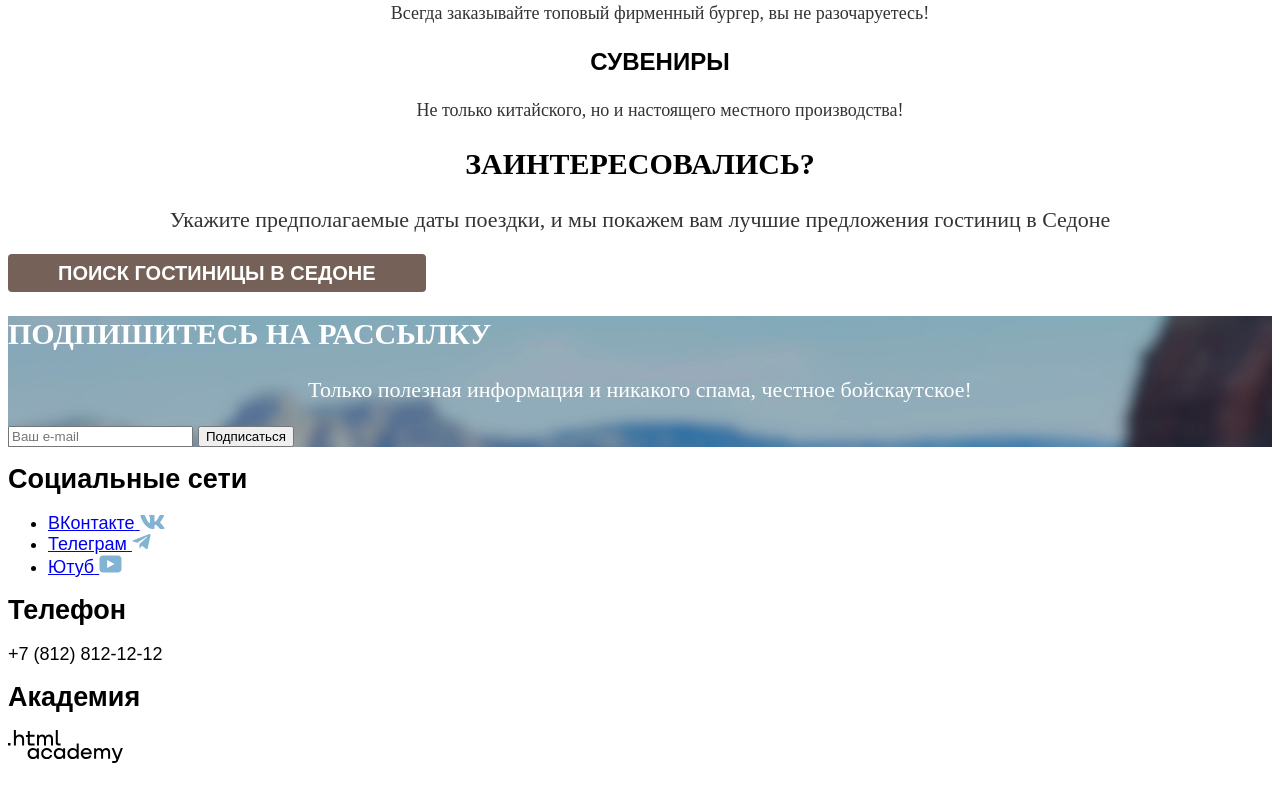
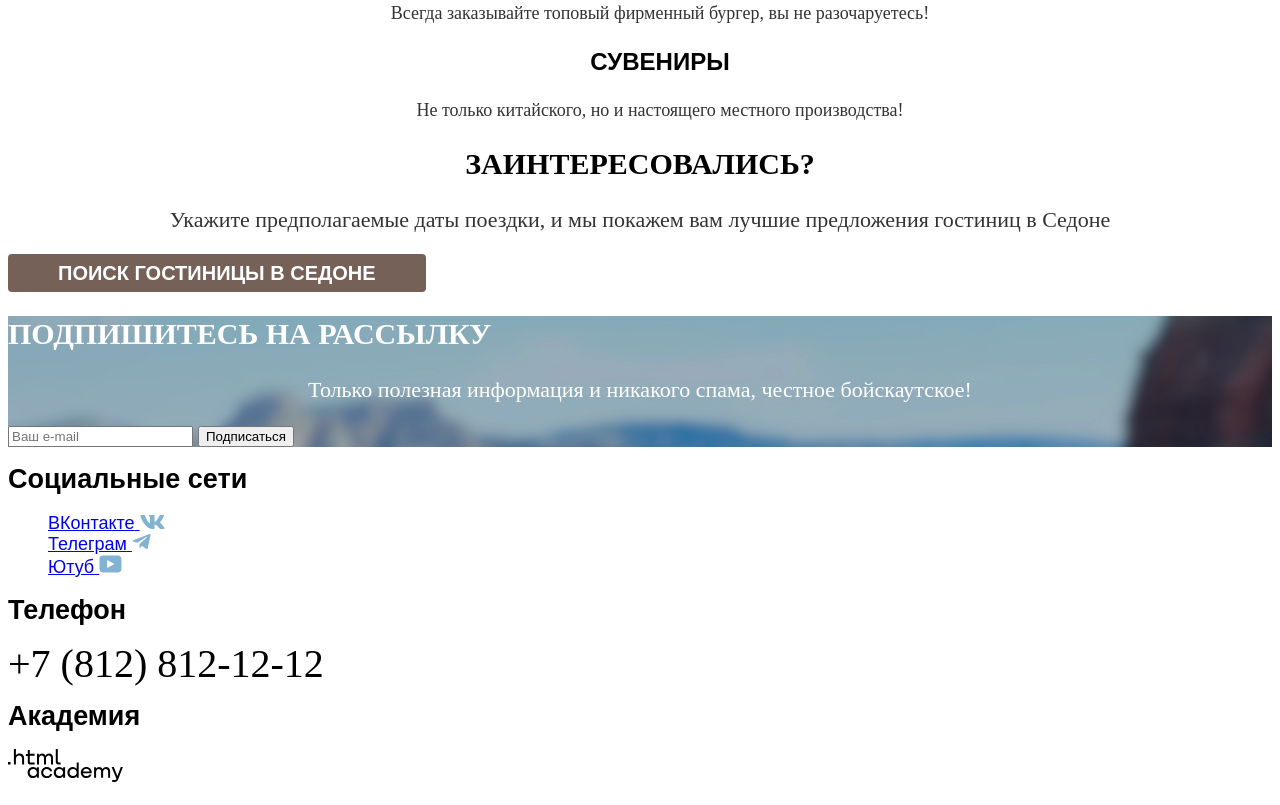
Before and after one commit to htmlacademy-htmlcss/2114165-sedona-35, a plain HTML site: page index.html in a window 1280 px wide. Shown: the part 2327-3132 px from the top of the page. Drawn offline with Linux system fonts and the light colour scheme; a web font is replaced by a local one.

Commit message:
Исправляет ошибки в свойствах футера.

```diff
--- a/styles/styles.css
+++ b/styles/styles.css
@@ -182,18 +182,17 @@ background-color: #FFFFFF;
 }
 
 .footer-contacts-address-phone {
-  Text Style: Texts/Text phone;
-  Font family: PT Sans;
-  Font style: Regular;
-  Font size: 40px;
-  Line height: 40px;
-  Line height: 77%;
-  Align: Center;
-  Vertical align: Top;
-  color: #000000;
-  text-decoration: none;
+font-family: 'PT Sans';
+font-style: normal;
+font-weight: 400;
+font-size: 40px;
+line-height: 40px;
+text-align: center;
+text-transform: uppercase;
+color: #000000;
+ text-decoration: none;
 }
 
-.page-footer .footer-social {
+.footer-social-item {
   list-style-type: none;
 }
```
